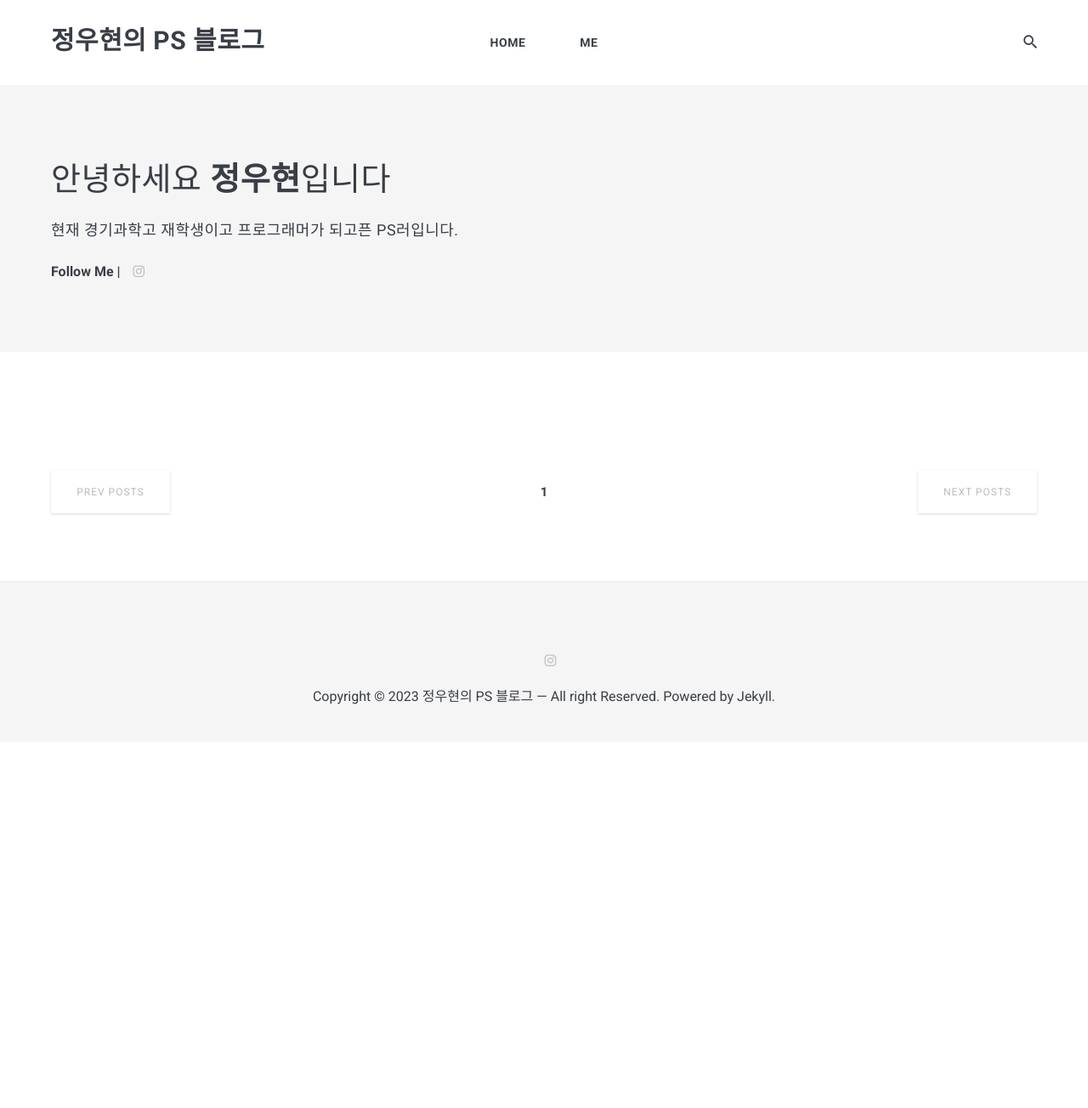
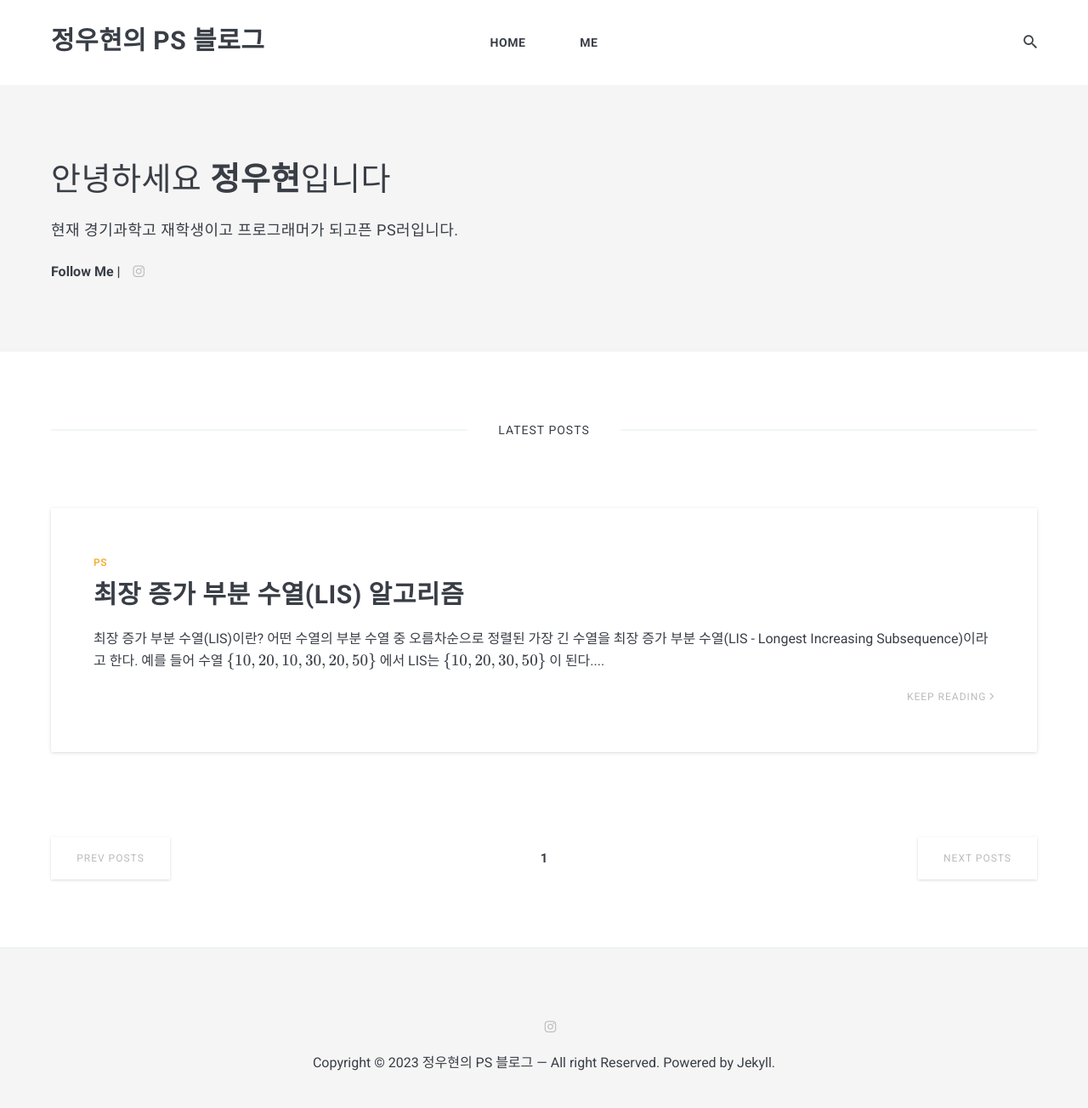
Before and after one commit to woohyunjng/blog, a Jekyll site: the page built from index.html, in a window 1280 px wide. Shown: the whole page at 85% size. Built offline with Jekyll 4.4.1, drawn with Linux system fonts in a browser that asks for light colours; nearby versions of some CDN libraries; formulas are drawn with MathJax 3; the list of posts is cut into pages by our own code; before the commit the page ends 900 px from its top, so only the background shows below that; part of the change alters nothing that is shown.

Commit message:
2023 09 29 최장 증가 부분 수열(LIS) 알고리즘

````diff
--- /dev/null
+++ b/_includes/mathjax_support.html
@@ -0,0 +1 @@
+<script src="//cdnjs.cloudflare.com/ajax/libs/mathjax/2.5.3/MathJax.js?config=TeX-AMS-MML_SVG"></script>
--- a/_layouts/default.html
+++ b/_layouts/default.html
@@ -4,6 +4,8 @@
 {% include head.html %}
 
 <body>
+
+  {% include mathjax_support.html %}
 
   {% include header.html %}
 
--- /dev/null
+++ b/_posts/2023-09-29-longest-increasing-sequence.markdown
@@ -0,0 +1,558 @@
+---
+layout: post
+title:  "최장 증가 부분 수열(LIS) 알고리즘"
+date:   2023-09-29 01:14:55 +0900
+tags:   PS
+---
+
+## 최장 증가 부분 수열(LIS)이란?
+
+어떤 수열의 부분 수열 중 오름차순으로 정렬된 가장 긴 수열을 최장 증가 부분 수열(LIS - Longest Increasing Subsequence)이라고 한다.
+
+예를 들어 수열 $$\{10,20,10,30,20,50\}$$ 에서 LIS는 $$\{10,20,30,50\}$$ 이 된다.
+
+[나무위키 설명](https://namu.wiki/w/최장%20증가%20부분%20수열)
+
+-------------
+
+## 1. 다이나믹 프로그래밍 (DP)
+
+시간복잡도: O( $$N^2$$ )
+```python
+def LIS(arr):
+    dp = [1 for i in range(len(arr))]
+    for i in range(len(arr)):
+        for j in range(i):
+            if arr[j] < arr[i]:
+                dp[i] = max(dp[i], dp[j] + 1)
+    return max(dp)
+```
+>
+
+$$dp[i]$$를 $$i$$번째 인덱스에서 끝나는 LIS의 길이라고 정의했을 때 위처럼 코드를 짤 수 있다.
+
+크기가 1인 부분 수열은 무조건 LIS이기 때문에 기본값을 1로 해준다.
+
+만약 $$i$$번째 인덱스값이 $$j$$번째 인덱스값보다 크다면 **$$j$$번째 인덱스에서 끝나는 LIS + $$i$$번째 인덱스값**도 LIS가 되기 때문에 크기가 더 크다면 $$dp[i]$$를 업데이트 해줄 수 있다.
+
+### 풀 수 있는 문제
+
+#### 1. [11053](https://www.acmicpc.net/problem/11053) 가장 긴 증가하는 부분 수열
+
+시간복잡도: O( $$N^2$$ )
+```python
+N = int(input())
+arr = list(map(int, input().split()))
+
+dp = [1 for i in range(N)]
+for i in range(N):
+    for j in range(i):
+        if arr[j] < arr[i]:
+            dp[i] = max(dp[i], dp[j] + 1)
+
+print(max(dp))
+```
+>
+
+이름 그대로 LIS의 길이를 구하는 문제인데 N의 범위가 작기 때문에 O( $$N^2$$ ) DP로도 충분히 해결할 수 있다.
+
+#### 2. [11054](https://www.acmicpc.net/problem/11054) 가장 긴 바이토닉 부분 수열
+
+시간복잡도: O( $$N^2$$ )
+```python
+N = int(input())
+arr = list(map(int, input().split()))
+
+dp_front = [1 for i in range(N)]
+for i in range(N):
+    for j in range(i):
+        if arr[j] < arr[i]:
+            dp_front[i] = max(dp_front[i], dp_front[j] + 1)
+
+arr = list(reversed(arr))
+dp_back = [1 for i in range(N)]
+for i in range(N):
+    for j in range(i):
+        if arr[j] < arr[i]:
+            dp_back[i] = max(dp_back[i], dp_back[j] + 1)
+
+mx = -1
+for i in range(N):
+    mx = max(mx, dp_front[i] + dp_back[N - 1 - i] - 1)
+
+print(mx)
+```
+>
+
+배열이 그대로일 때와 뒤집었을 때 LIS DP 배열을 각각 구해줘서 나중에 합친 것의 최댓값을 계산해 주면 된다.
+
+#### 3. [2565](https://www.acmicpc.net/problem/2565) 전깃줄
+
+시간복잡도: O( $$N^2$$ )
+```python
+N = int(input())
+arr = []
+
+for i in range(N):
+    arr.append(tuple(map(int, input().split())))
+arr = list(map(lambda x: x[1], sorted(arr)))
+
+dp = [1 for i in range(N)]
+for i in range(N):
+    for j in range(i):
+        if arr[j] < arr[i]:
+            dp[i] = max(dp[i], dp[j] + 1)
+
+print(N - max(dp))
+```
+>
+
+전봇대 A를 기준으로 정렬한 뒤 연결되는 전봇대 B의 위치를 배열로 저장한다.
+
+전봇대 A의 $$i$$번 위치와 연결되는 전봇대 B의 위치를 $$arr[i]$$라고 했을 때 $$i<j$$ 면서 $$arr[i]>arr[j]$$ 면 전깃줄끼리 교차하는 것이다.
+
+따라서 교차하는 전깃줄이 없으려면 모든 $$i<j$$인 $$(i,j)$$에 대해서 $$arr[i]<arr[j]$$면 된다. 즉 증가 부분 수열을 만들어 주면 된다.
+
+제거할 전깃줄의 개수를 최소화해야 하므로 LIS를 찾으면 되고, N에서 그 길이를 뺀 것이 제거할 전깃줄의 개수가 된다.
+
+#### 4. [14002](https://www.acmicpc.net/problem/14002) 가장 긴 증가하는 부분 수열 4
+
+시간복잡도: O( $$N^2$$ )
+```python
+N = int(input())
+arr = list(map(int, input().split()))
+
+dp = [1 for i in range(N)]
+for i in range(N):
+    for j in range(i):
+        if arr[j] < arr[i]:
+            dp[i] = max(dp[i], dp[j] + 1)
+
+j = max(dp)
+last_value = 1e9
+res = []
+
+for i in range(N - 1, -1, -1):
+    if dp[i] == j and last_value > arr[i]:
+        j -= 1
+        last_value = arr[i]
+        res.append(last_value)
+
+print(*reversed(res))
+```
+>
+
+[11053](https://www.acmicpc.net/problem/11053) 문제에서 한 그대로 LIS DP 배열을 구해준다.
+
+DP 배열에서 최대 값을 찾아주고 거꾸로 DP 배열과 arr 배열을 돌면서 이전 값보다 DP 배열값은 1 감소하고 arr배열의 값이 더 작다면 이전 값을 갱신해주고 LIS 배열에 추가해준다.
+
+그리고 최종적으로 LIS 배열을 뒤집은채로 출력해준다.
+
+
+-------------
+
+## 2. 이분 탐색
+
+시간복잡도: O( $$N log N$$ )
+```python
+from bisect import bisect_left
+
+def LIS(arr):
+    X = []
+    for i in arr:
+        if len(X) == 0 or X[-1] < i:
+            X.append(i)
+        else:
+            X[bisect_left(X, i)] = i
+    return len(X)
+```
+>
+
+O ( $$log N$$ )의 시간복잡도를 가진 이분탐색을 이용하면 훨씬 효율적으로 LIS를 구해줄 수 있다.
+
+`lower_bound`란 정렬된 배열 속에서 어떤 값이 삽입될 수 있는 위치 중 가장 인덱스가 작은 것이다. C++에선 `algorithm` 헤더의 `lower_bound` 함수가 있고 Python에선 `bisect` 모듈의 `bisect_left` 함수가 이 역할을 한다.
+
+LIS를 만들기 위해서 LIS의 마지막 원소가 작을수록 좋다.
+
+따라서 만약 X의 마지막 배열보다 현재 $$arr[i]$$값이 크다면 X에다가 $$arr[i]$$를 삽입해 주고 아니면 `lower_bound`로 들어갈 위치를 찾아 삽입해 주면 된다.
+
+그 이유는 [여기](https://eatchangmyeong.github.io/2022/01/20/why-is-lis-algorithm-so-confusing.html#조금-더-쉬운-설명)에 이해되기 쉽게 설명돼 있으니 생략.
+
+### 풀 수 있는 문제
+
+#### 1. [12015](https://www.acmicpc.net/problem/12015) 가장 긴 증가하는 부분 수열 2
+
+시간복잡도: O( $$N log N$$ )
+```python
+from bisect import bisect_left
+
+N = int(input())
+arr = list(map(int, input().split()))
+X, res = [], 0
+
+for i in arr:
+    if len(X) == 0 or X[-1] < i:
+        X.append(i)
+        res += 1
+    else:
+        X[bisect_left(X, i)] = i
+
+print(res)
+```
+>
+
+O( $$N^2$$ ) DP로는 시간초과가 나기 때문에 O( $$N log N$$ ) 방법으로 풀어줘야 한다.
+
+#### 2. [1818](https://www.acmicpc.net/problem/1818) 책정리
+
+시간복잡도: O( $$N log N$$ )
+```python
+from bisect import bisect_left
+
+N = int(input())
+arr = list(map(int, input().split()))
+X, res = [], 0
+
+for i in arr:
+    if len(X) == 0 or X[-1] < i:
+        X.append(i)
+        res += 1
+    else:
+        X[bisect_left(X, i)] = i
+
+print(N - res)
+```
+>
+
+배열에서 LIS를 찾고 그것을 고정해 두고 다른 값들을 이동시켜 주면 최소 횟수로 정렬된 배열을 만들어 줄 수 있다.
+
+#### 3. [14003](https://www.acmicpc.net/problem/14003) 가장 긴 증가하는 부분 수열 5
+
+시간복잡도: O( $$N log N$$ )
+```python
+from bisect import bisect_left
+
+N = int(input())
+arr = list(map(int, input().split()))
+X, Y = [], []
+
+for i in arr:
+    if len(X) == 0 or X[-1] < i:
+        X.append(i)
+        Y.append(len(X) - 1)
+    else:
+        Y.append(bisect_left(X, i))
+        X[Y[-1]] = i
+
+K = len(X) - 1
+res = []
+for i in range(N - 1, -1, -1):
+    if Y[i] == K:
+        K -= 1
+        res.append(arr[i])
+
+print(len(res))
+print(*reversed(res))
+```
+>
+
+[12015](https://www.acmicpc.net/problem/12015) 문제처럼 X 배열을 채워주면서 Y 배열에는 삽입될 위치를 넣어준다.
+
+처음 K값을 LIS 크기 - 1로 해준다. 그리고 Y 배열을 거꾸로 돌아주면서 K값과 Y 배열 값이 일치한다면 LIS 배열에 추가해 주고 K값을 1 빼준다.
+
+이를 반복하면 결국엔 LIS의 모든 원소를 찾을 수 있기 때문에 이 크기를 출력해 주고 뒤집은 채로 값들도 출력해 주면 LIS 배열이 나온다.
+
+#### 4. [2568](https://www.acmicpc.net/problem/2568) 전깃줄 - 2
+
+시간복잡도: O( $$N log N$$ )
+```python
+from bisect import bisect_left
+
+N = int(input())
+arr = []
+X, Y = [], []
+
+for i in range(N):
+    arr.append(tuple(map(int, input().split())))
+arr = list(sorted(arr))
+
+for i, j in arr:
+    if len(X) == 0 or X[-1] < j:
+        X.append(j)
+        Y.append(len(X) - 1)
+    else:
+        Y.append(bisect_left(X, j))
+        X[Y[-1]] = j
+
+K = len(X) - 1
+res = []
+for i in range(N - 1, -1, -1):
+    if Y[i] == K:
+        K -= 1
+    else:
+        res.append(arr[i][0])
+
+print(len(res))
+print("\n".join(map(str, reversed(res))))
+```
+>
+
+[2565](https://www.acmicpc.net/problem/2565)의 아이디어를 그대로 사용해 주면 된다.
+
+N의 범위가 크고 LIS를 실제로 구해야 하므로 [14003](https://www.acmicpc.net/problem/14003)에서 살짝만 수정해 주면 된다.
+
+
+-------------
+
+## 3. 세그먼트 트리
+
+시간복잡도: O( $$N log N$$ ) (다만 이분 탐색을 이용한 방법보다는 느리다)
+```python
+def query(tree, node, start, end, left, right):
+    if end < left or right < start:
+        return 0
+    elif left <= start and end <= right:
+        return tree[node]
+
+    return max(
+        query(tree, node * 2, start, (start + end) // 2, left, right),
+        query(tree, node * 2 + 1, (start + end) // 2 + 1, end, left, right),
+    )
+
+
+def update(tree, node, start, end, index, value):
+    if index < start or end < index:
+        return
+    elif start == end:
+        tree[node] = max(tree[node], value)
+        return
+
+    update(tree, node * 2, start, (start + end) // 2, index, value)
+    update(tree, node * 2 + 1, (start + end) // 2 + 1, end, index, value)
+    tree[node] = max(tree[node], tree[node * 2], tree[node * 2 + 1])
+
+
+def LIS(arr):
+    MAX = 10**10
+
+    arr = [(arr[i], i) for i in range(len(arr))]
+    arr = list(sorted(arr, key=lambda x: x[0] * MAX - x[1]))
+    tree = [0 for i in range(len(arr) * 4)]
+
+    for i in range(len(arr)):
+        if arr[i][1]:
+            mx = query(tree, 1, 0, len(arr) - 1, 0, arr[i][1] - 1)
+        else:
+            mx = 0
+        update(tree, 1, 0, len(arr) - 1, arr[i][1], mx + 1)
+    return tree[1]
+```
+>
+
+최댓값 세그먼트 트리를 활용하여 LIS를 O( $$N log N$$ )의 시간복잡도로 구해줄 수 있다.
+
+이분 탐색을 이용한 방법보다는 느리지만 이 방법이 활용할 수 있는 문제가 더 많기 때문에 알아두는 것이 좋다.
+
+일단 (값, 인덱스)로 정렬을 해준다. (값은 오름차순, 값이 같다면 인덱스는 내림차순)
+
+세그먼트 트리에는 [0, i] 구간의 LIS를 저장해 준다.
+
+[0, 0] 구간의 LIS는 무조건 1이기 때문에 1을 저장해 준다.
+
+그 이후로는 값이 오름차순으로 그 인덱스까지의 LIS를 구해주기 때문에 당연하게도 [0, i] 구간의 LIS는 지금까지 구한 [0, i - 1]의 LIS 크기 + 1이다.
+
+LIS의 크기는 최댓값 세그먼트 트리로 관리해 주면 되기 때문에 O( $$N log N$$ )이 가능하다.
+
+처음에 인덱스도 기준으로 정렬시켜 주는 이유는 같은 값이면 LIS에 포함하면 안 되기 때문이다.
+
+### 풀 수 있는 문제
+
+#### 1. [12738](https://www.acmicpc.net/problem/12738) 가장 긴 증가하는 부분 수열 3
+
+시간복잡도: O( $$N log N$$ )
+```python
+from sys import stdin
+
+
+def query(tree, node, start, end, left, right):
+    if end < left or right < start:
+        return 0
+    elif left <= start and end <= right:
+        return tree[node]
+
+    return max(
+        query(tree, node * 2, start, (start + end) // 2, left, right),
+        query(tree, node * 2 + 1, (start + end) // 2 + 1, end, left, right),
+    )
+
+
+def update(tree, node, start, end, index, value):
+    if index < start or end < index:
+        return
+    elif start == end:
+        tree[node] = max(tree[node], value)
+        return
+
+    update(tree, node * 2, start, (start + end) // 2, index, value)
+    update(tree, node * 2 + 1, (start + end) // 2 + 1, end, index, value)
+    tree[node] = max(tree[node * 2], tree[node * 2 + 1])
+
+
+N = int(stdin.readline())
+tree = [0 for i in range(N * 4)]
+arr = list(map(int, stdin.readline().rstrip().split()))
+
+arr = [(arr[i], i) for i in range(N)]
+arr = list(sorted(arr, key=lambda x: x[0] * 10**10 - x[1]))
+
+for i in range(N):
+    if arr[i][1]:
+        mx = query(tree, 1, 0, N - 1, 0, arr[i][1] - 1)
+    else:
+        mx = 0
+    update(tree, 1, 0, N - 1, arr[i][1], mx + 1)
+
+print(tree[1])
+```
+>
+
+이분 탐색으로 푸는것이 효율적이나 연습을 위해 세그먼트 트리로 풀었다.
+
+#### 2. [17411](https://www.acmicpc.net/problem/17411) 가장 긴 증가하는 부분 수열 6
+
+시간복잡도: O( $$N log N$$ )
+```python
+from sys import stdin
+
+MOD = 10**9 + 7
+
+
+def add_lis(A, B):
+    if A[0] > B[0]:
+        return A
+    elif A[0] < B[0]:
+        return B
+    return (A[0], (A[1] + B[1]) % MOD)
+
+
+def query(tree, node, start, end, left, right):
+    if end < left or right < start:
+        return (0, 0)
+    elif left <= start and end <= right:
+        return tree[node]
+
+    return add_lis(
+        query(tree, node * 2, start, (start + end) // 2, left, right),
+        query(tree, node * 2 + 1, (start + end) // 2 + 1, end, left, right),
+    )
+
+
+def update(tree, node, start, end, index, value):
+    if index < start or end < index:
+        return
+    elif start == end:
+        tree[node] = add_lis(tree[node], value)
+        return
+
+    update(tree, node * 2, start, (start + end) // 2, index, value)
+    update(tree, node * 2 + 1, (start + end) // 2 + 1, end, index, value)
+    tree[node] = add_lis(tree[node * 2], tree[node * 2 + 1])
+
+
+N = int(stdin.readline())
+tree = [(0, 0) for i in range(N * 4)]
+arr = list(map(int, stdin.readline().rstrip().split()))
+
+arr = [(arr[i], i) for i in range(N)]
+arr = list(sorted(arr, key=lambda x: x[0] * 10**10 - x[1]))
+
+for i in range(N):
+    if arr[i][1]:
+        mx = query(tree, 1, 0, N - 1, 0, arr[i][1] - 1)
+    else:
+        mx = (0, 0)
+    update(tree, 1, 0, N - 1, arr[i][1], (mx[0] + 1, max(mx[1], 1)))
+
+print(*tree[1])
+```
+>
+
+LIS의 개수까지 구해주어야 하기 때문에 길이랑 LIS 하나만 구해줄 수 있는 이분 탐색으로 풀기는 적절하지 않고 세그먼트 트리로 풀면 해결할 수 있다.
+
+두 노드를 합쳐줄 때 값이 같다면 경우를 더해주고 아니면 큰 값을 따르면 된다.
+
+그러면 결국 LIS의 크기와 개수를 모두 구해줄 수 있다.
+
+다만 이 코드는 시간초과다. 파이썬의 한계.
+
+#### 3. [3133](https://www.acmicpc.net/problem/3133) 코끼리
+
+시간복잡도: O( $$N log N$$ )
+```python
+from sys import stdin
+
+MOD = 10**9 + 7
+
+
+def add_lis(A, B):
+    if A[0] > B[0]:
+        return A
+    elif A[0] < B[0]:
+        return B
+    return (A[0], (A[1] + B[1]) % MOD)
+
+
+def query(tree, node, start, end, left, right):
+    if end < left or right < start:
+        return (0, 0)
+    elif left <= start and end <= right:
+        return tree[node]
+
+    return add_lis(
+        query(tree, node * 2, start, (start + end) // 2, left, right),
+        query(tree, node * 2 + 1, (start + end) // 2 + 1, end, left, right),
+    )
+
+
+def update(tree, node, start, end, index, value):
+    if index < start or end < index:
+        return
+    elif start == end:
+        tree[node] = add_lis(tree[node], value)
+        return
+
+    update(tree, node * 2, start, (start + end) // 2, index, value)
+    update(tree, node * 2 + 1, (start + end) // 2 + 1, end, index, value)
+    tree[node] = add_lis(tree[node * 2], tree[node * 2 + 1])
+
+
+N = int(stdin.readline())
+tree = [(0, 0) for i in range(N * 4)]
+arr = []
+
+for i in range(N):
+    arr.append(tuple(map(int, stdin.readline().rstrip().split())))
+arr = list(sorted(arr, key=lambda x: x[0] * 10**10 - x[1]))
+
+arr = [(arr[i][1], i) for i in range(N)]
+arr = list(sorted(arr, key=lambda x: x[0] * 10**10 - x[1]))
+
+for i in range(N):
+    if arr[i][1]:
+        mx = query(tree, 1, 0, N - 1, 0, arr[i][1] - 1)
+    else:
+        mx = (0, 0)
+    update(tree, 1, 0, N - 1, arr[i][1], (mx[0] + 1, max(mx[1], 1)))
+
+print(tree[1][0])
+print(tree[1][1])
+```
+>
+
+[17411](https://www.acmicpc.net/problem/17411)을 응용한 문제지만 이 코드는 시간초과가 아니라 통과다.
+
+$$x$$, $$y$$ 둘 다 비교하는 것은 비효율적이므로 $$x$$값 기준으로 정렬해 두고 $$y$$값의 LIS를 찾아준다.
+
+여기서 $$x$$값이 같다면 경우의 수를 계산해 줄 때 문제가 생기기 때문에 $$x$$값이 같다면 $$y$$값을 기준으로 내림차순으로 정렬해 주어야 한다.
+
+이후엔 [17411](https://www.acmicpc.net/problem/17411)과 완전 그대로 풀어줄 수 있다.
````
